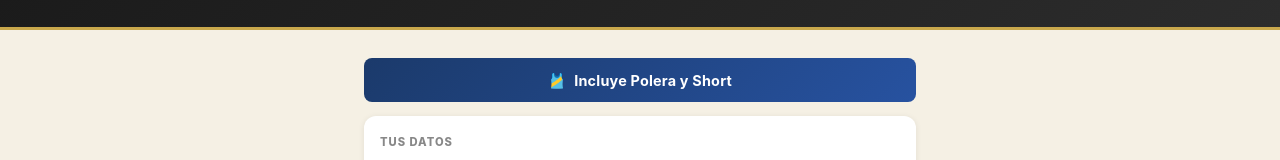
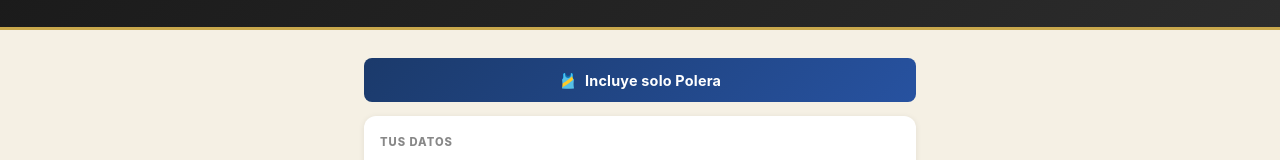
Before and after one commit to xcharag/einlich, a React (Vite) app in the folder frontend/: page /hinchas in a window 1280 px wide. Shown: the part 155-315 px from the top of the page. Built offline with nearby package versions, Linux system fonts and the light colour scheme; no server answers; the HTML template or start-up script is replaced by a standard one.

Commit message:
Hinchas banner: solo polera, no short

```diff
--- a/frontend/src/pages/Hinchas.jsx
+++ b/frontend/src/pages/Hinchas.jsx
@@ -80,7 +80,7 @@ export default function Hinchas() {
       <div className="page">
         <div className="info-banner">
           <span aria-hidden="true">🎽</span>
-          <span>Incluye Polera y Short</span>
+          <span>Incluye solo Polera</span>
         </div>
 
         {successMsg && <div className="alert alert-success">{successMsg}</div>}
```
